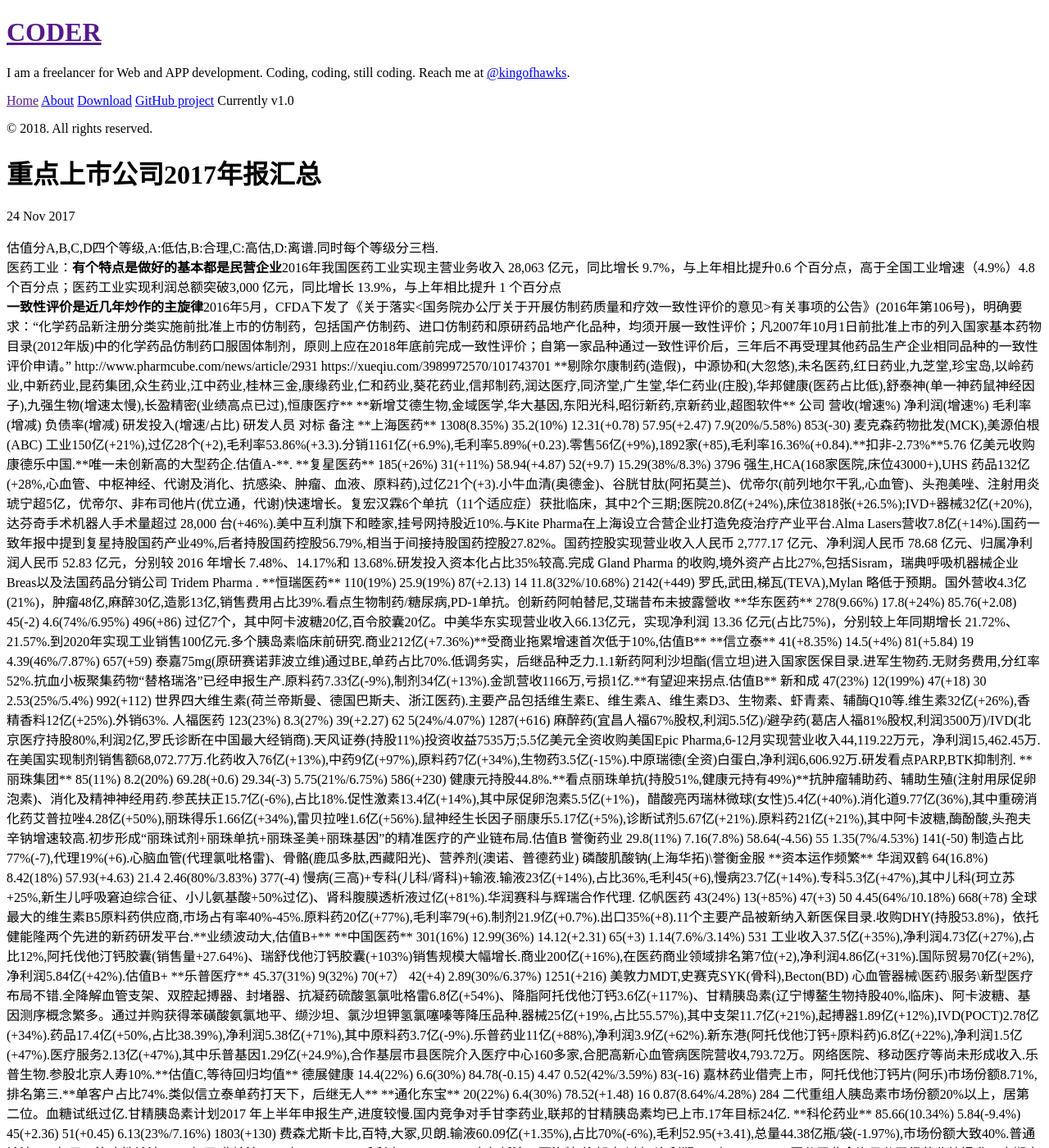
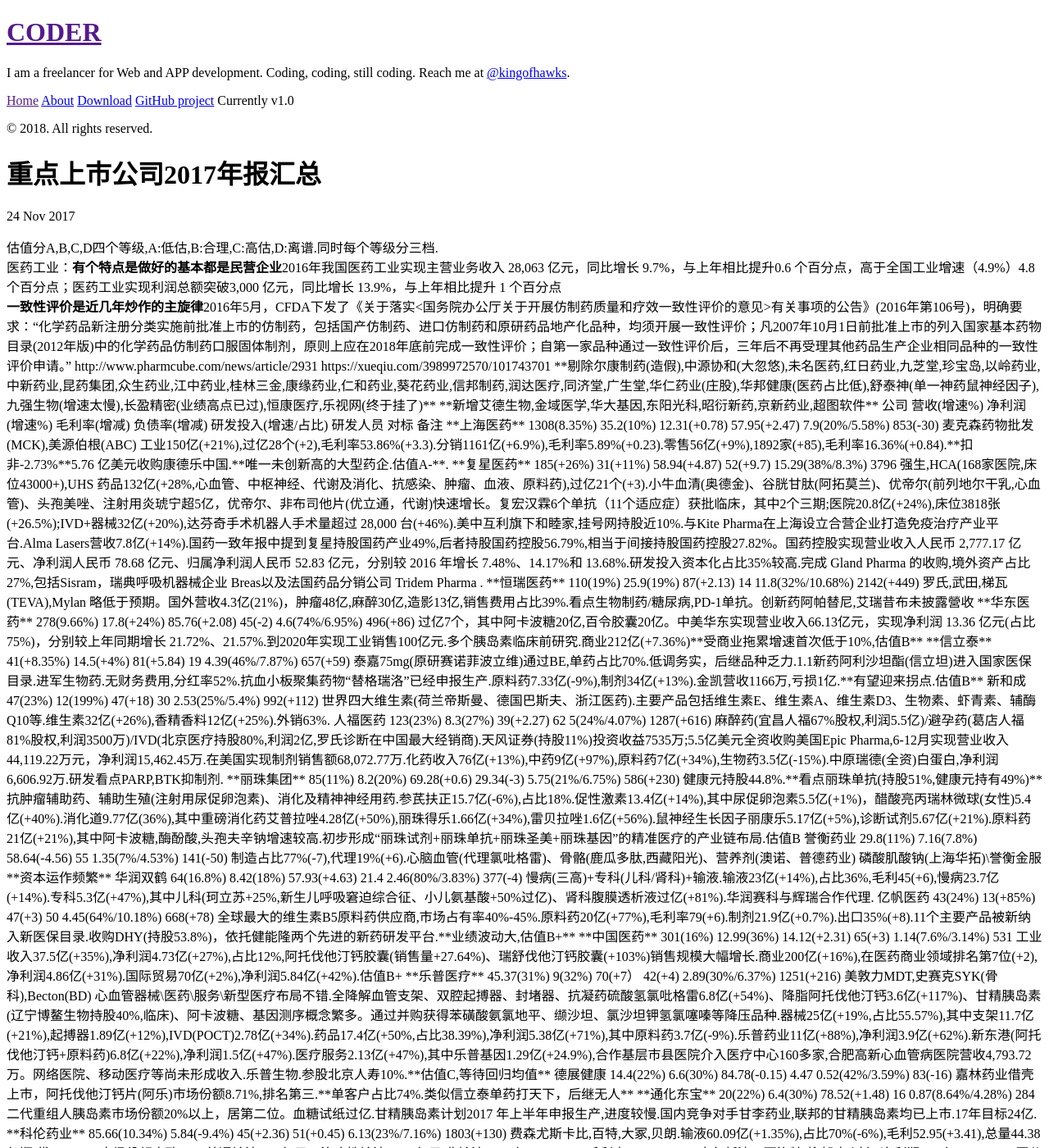
Before and after one commit to kingofhawks/kingofhawks.github.io, a Jekyll site: the page built from _posts/2017-11-24-重点上市公司2017年报汇总.md, in a window 1280 px wide and 1400 px high. Shown: the whole window at 82% size. Built offline with Jekyll 4.4.1, drawn with Linux system fonts in a browser that asks for light colours; our own code applies the rules of GitHub Pages for plain Markdown files; some of the changed text lies outside the part shown.

Commit message:
update post

```diff
--- a/_posts/2017-11-24-重点上市公司2017年报汇总.md
+++ b/_posts/2017-11-24-重点上市公司2017年报汇总.md
@@ -3,7 +3,7 @@
 **一致性评价是近几年炒作的主旋律**2016年5月，CFDA下发了《关于落实<国务院办公厅关于开展仿制药质量和疗效一致性评价的意见>有关事项的公告》(2016年第106号)，明确要求：“化学药品新注册分类实施前批准上市的仿制药，包括国产仿制药、进口仿制药和原研药品地产化品种，均须开展一致性评价；凡2007年10月1日前批准上市的列入国家基本药物目录(2012年版)中的化学药品仿制药口服固体制剂，原则上应在2018年底前完成一致性评价；自第一家品种通过一致性评价后，三年后不再受理其他药品生产企业相同品种的一致性评价申请。”
 http://www.pharmcube.com/news/article/2931
 https://xueqiu.com/3989972570/101743701
-**剔除尔康制药(造假)，中源协和(大忽悠),未名医药,红日药业,九芝堂,珍宝岛,以岭药业,中新药业,昆药集团,众生药业,江中药业,桂林三金,康缘药业,仁和药业,葵花药业,信邦制药,润达医疗,同济堂,广生堂,华仁药业(庄股),华邦健康(医药占比低),舒泰神(单一神药鼠神经因子),九强生物(增速太慢),长盈精密(业绩高点已过),恒康医疗**
+**剔除尔康制药(造假),中源协和(大忽悠),未名医药,红日药业,九芝堂,珍宝岛,以岭药业,中新药业,昆药集团,众生药业,江中药业,桂林三金,康缘药业,仁和药业,葵花药业,信邦制药,润达医疗,同济堂,广生堂,华仁药业(庄股),华邦健康(医药占比低),舒泰神(单一神药鼠神经因子),九强生物(增速太慢),长盈精密(业绩高点已过),恒康医疗,乐视网(终于挂了)**
 **新增艾德生物,金域医学,华大基因,东阳光科,昭衍新药,京新药业,超图软件**
 公司           营收(增速%)       净利润(增速%)   毛利率(增减)   负债率(增减)    研发投入(增速/占比)    研发人员   对标 备注
 **上海医药**    1308(8.35%)     35.2(10%)     12.31(+0.78)   57.95(+2.47)   7.9(20%/5.58%)         853(-30)  麦克森药物批发(MCK),美源伯根(ABC)    工业150亿(+21%),过亿28个(+2),毛利率53.86%(+3.3).分销1161亿(+6.9%),毛利率5.89%(+0.23).零售56亿(+9%),1892家(+85),毛利率16.36%(+0.84).**扣非-2.73%**5.76 亿美元收购康德乐中国.**唯一未创新高的大型药企.估值A-**.
@@ -212,7 +212,6 @@
 **皖新传媒**76(15%)         10.6(37%)      19.22(-1.74)    23  走势彪悍,以持有的 16 处自有门店物业设立REIT.试水物流金融
 汇川技术  36.6(32%)         9.3(15%)       48.12(-0.35)    40              工业自动化.国内新能源客车(宇通合作)电机控制器最大供应商.新能源汽车领域共实现销售收入 8.45 亿元，同比增长 31%.电梯一体化业务实现销售收入 9.68 亿元，同比增长 8%.轨道交通业务实现收入2.29 亿
 光环新网   40(75%)         4.35(30%)       20.53(-6.41)          AWS合作.云计算占比70%,IDC30%.中金云网从事云计算服务\数据中心外包,营收6.3亿,利润2.18亿.95倍溢价收购的无双科技的主营业务为搜索引擎营销及相关服务,营收13亿,利润0.84亿.科信盛彩.上海嘉定\房山绿色云计算基地.**收购来的公司利润占比超过了70%,不排除无双科技可能在业绩承诺期后出现营业利润下滑的风险**
-乐视网    219(68%)         5.5(-3%)          -               68    终端101亿(+66%),会员收入67亿(+79%),广告40亿(+51%).财务费用飙升.**危机爆发**
 卫宁健康  9.5(26.7%)       5.18(240%)       54(+0.24)      30            医院和卫生管理机构.扣非后1.64亿(18%)
 机器人   24(20%)           4.3(5%)          32.94(+1.27)    -  **增速放缓,估值C**
 华宇软件  18(34%)          2.7(30%)                         38             法院(占比65%)、检察院、司法行政、食品安全、党政办公.布局机器学习,数据分析.实力还行
```
Also changed, not shown: other parts of _posts/2017-11-24-重点上市公司2017年报汇总.md (+1 -1 lines).
